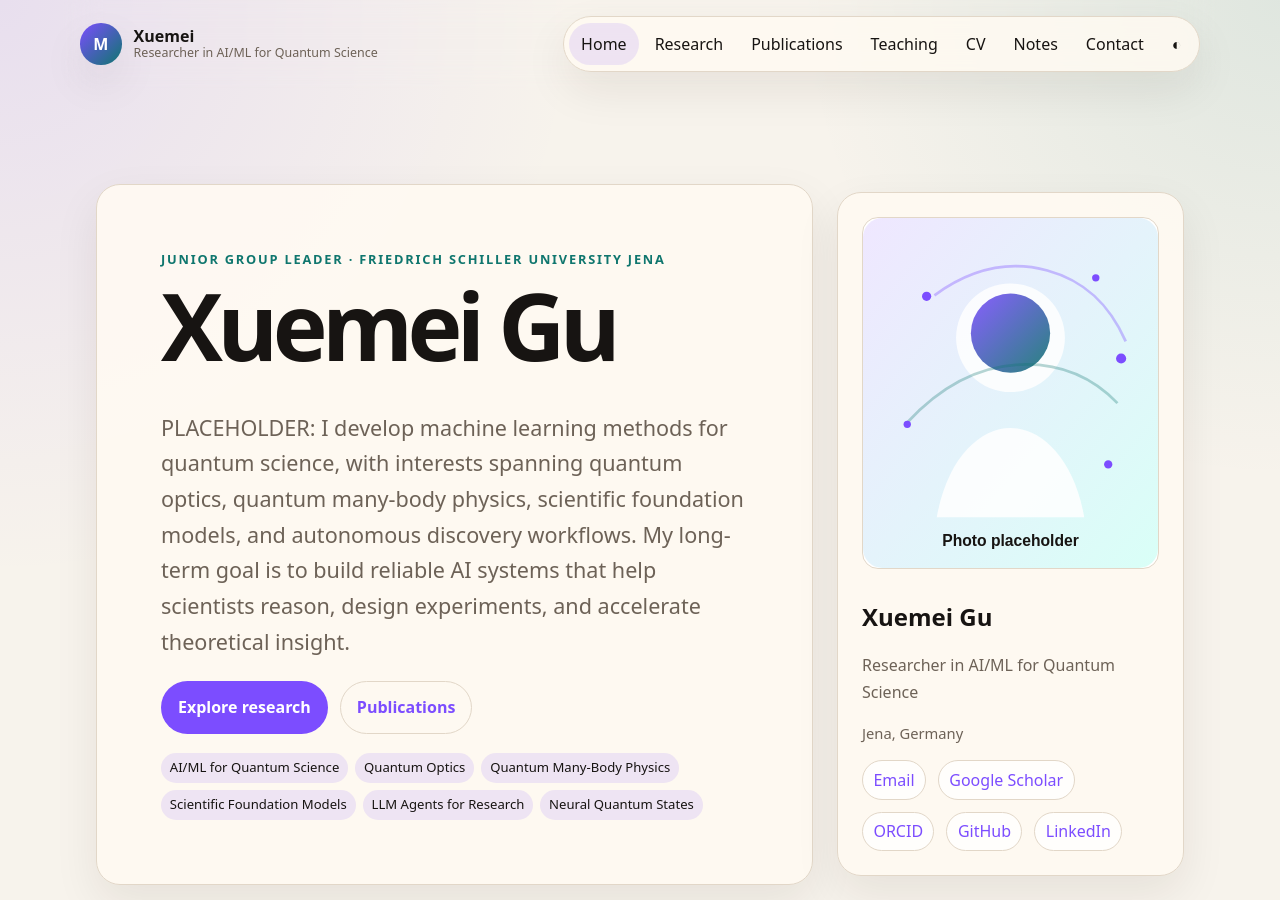
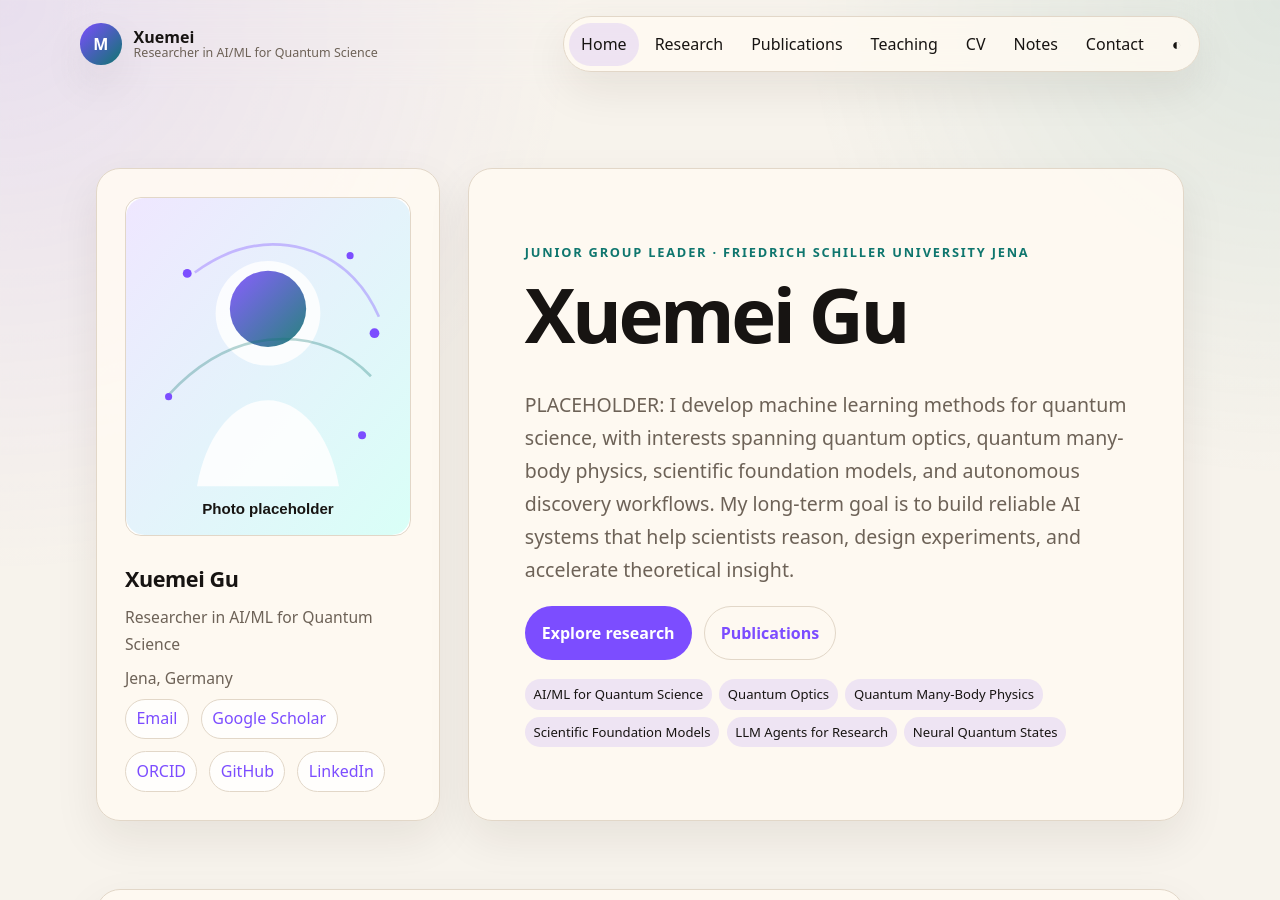
Before and after one commit to XuemeiGu/xuemeigu.github.io, a Jekyll site: the page built from index.md, in a window 1280 px wide and 900 px high. Built offline with Jekyll 4.4.1, drawn with Linux system fonts in a browser that asks for light colours.

Commit message:
Refine homepage typography and profile layout

```diff
--- a/assets/css/main.css
+++ b/assets/css/main.css
@@ -37,7 +37,8 @@ html {
 body {
   margin: 0;
   font-family: ui-sans-serif, system-ui, -apple-system, BlinkMacSystemFont, "Segoe UI", sans-serif;
-  line-height: 1.65;
+  font-size: 16px;
+  line-height: 1.7;
   background:
     radial-gradient(circle at top left, var(--accent-soft), transparent 36rem),
     radial-gradient(circle at top right, rgba(15, 118, 110, 0.10), transparent 30rem),
@@ -165,11 +166,11 @@ img {
 
 .hero-grid {
   display: grid;
-  grid-template-columns: minmax(0, 1.55fr) minmax(280px, 0.75fr);
-  gap: 1.5rem;
+  grid-template-columns: minmax(260px, 0.72fr) minmax(0, 1.5fr);
+  gap: 1.75rem;
   align-items: stretch;
-  min-height: 72vh;
-  padding: 5rem 0 3rem;
+  min-height: 68vh;
+  padding: 4rem 0 3rem;
 }
 
 .hero-copy,
@@ -183,7 +184,7 @@ img {
 }
 
 .hero-copy {
-  padding: clamp(2rem, 5vw, 4rem);
+  padding: clamp(2rem, 4.5vw, 3.5rem);
   display: flex;
   flex-direction: column;
   justify-content: center;
@@ -192,16 +193,16 @@ img {
 .hero-copy h1,
 .page-hero h1,
 .prose h1 {
-  font-size: clamp(2.5rem, 8vw, 5.8rem);
-  line-height: 0.95;
-  letter-spacing: -0.06em;
-  margin: 0.2rem 0 1.2rem;
+  font-size: clamp(2.35rem, 6vw, 4.75rem);
+  line-height: 1.02;
+  letter-spacing: -0.045em;
+  margin: 0.2rem 0 1rem;
 }
 
 .hero-copy .lead,
 .page-hero .lead,
 .prose .lead {
-  font-size: clamp(1.05rem, 2vw, 1.35rem);
+  font-size: clamp(1.02rem, 1.6vw, 1.22rem);
   color: var(--muted);
   max-width: 68ch;
 }
@@ -257,8 +258,9 @@ img {
 }
 
 .profile-card {
-  padding: 1.5rem;
+  padding: 1.75rem;
   align-self: center;
+  text-align: left;
 }
 
 .profile-photo {
@@ -269,11 +271,15 @@ img {
 }
 
 .profile-card h2 {
-  margin-bottom: 0.2rem;
+  margin: 1rem 0 0.2rem;
+  font-size: 1.35rem;
+  letter-spacing: -0.02em;
 }
 
 .profile-card p {
+  margin: 0.45rem 0;
   color: var(--muted);
+  font-size: 0.98rem;
 }
 
 .profile-links a,
@@ -319,8 +325,8 @@ img {
 .section-heading h2,
 .prose h2 {
   margin: 0.2rem 0 0;
-  font-size: clamp(1.55rem, 3vw, 2.4rem);
-  letter-spacing: -0.035em;
+  font-size: clamp(1.45rem, 2.5vw, 2.15rem);
+  letter-spacing: -0.03em;
 }
 
 .card-grid {
@@ -350,7 +356,7 @@ img {
 
 .card h3 {
   margin: 0.25rem 0 0.5rem;
-  font-size: 1.2rem;
+  font-size: 1.12rem;
 }
 
 .card p {
--- a/index.md
+++ b/index.md
@@ -6,6 +6,18 @@ description: "PLACEHOLDER: Personal academic website for Mei YourSurname."
 ---
 
 <section class="hero-grid">
+  <aside class="profile-card">
+    <img src="{{ '/assets/img/profile-placeholder.svg' | relative_url }}" alt="PLACEHOLDER profile portrait for {{ site.data.profile.name }}" class="profile-photo">
+    <h2>{{ site.data.profile.name }}</h2>
+    <p>{{ site.data.profile.headline }}</p>
+    <p class="small">{{ site.data.profile.location }}</p>
+    <div class="profile-links">
+      {% for link in site.data.profile.links %}
+        <a href="{{ link.url }}">{{ link.label }}</a>
+      {% endfor %}
+    </div>
+  </aside>
+
   <div class="hero-copy">
     <p class="eyebrow">{{ site.data.profile.position }} · {{ site.data.profile.institution }}</p>
     <h1>{{ site.data.profile.name }}</h1>
@@ -22,18 +34,6 @@ description: "PLACEHOLDER: Personal academic website for Mei YourSurname."
       {% endfor %}
     </div>
   </div>
-
-  <aside class="profile-card">
-    <img src="{{ '/assets/img/profile-placeholder.svg' | relative_url }}" alt="PLACEHOLDER profile portrait for {{ site.data.profile.name }}" class="profile-photo">
-    <h2>{{ site.data.profile.name }}</h2>
-    <p>{{ site.data.profile.headline }}</p>
-    <p class="small">{{ site.data.profile.location }}</p>
-    <div class="profile-links">
-      {% for link in site.data.profile.links %}
-        <a href="{{ link.url }}">{{ link.label }}</a>
-      {% endfor %}
-    </div>
-  </aside>
 </section>
 
 <section class="content-section split">
```
